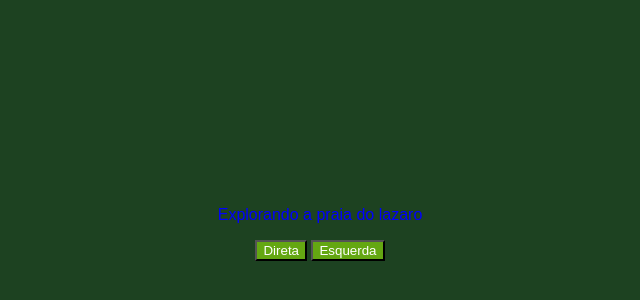
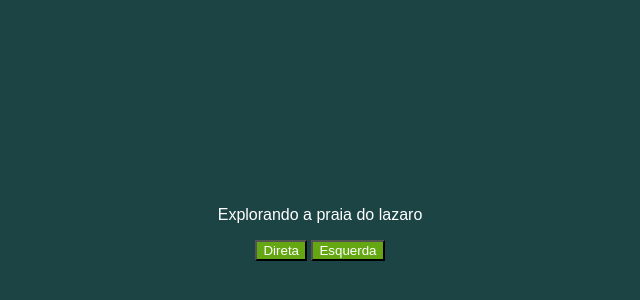
Before and after one commit to AnaVicente3c/As-aventuras, a plain HTML site: page index.html in a window 1280 px wide. Shown: the part 134-434 px from the top of the page, without its empty margins (320-960 px from the left). Drawn offline with Linux system fonts and the light colour scheme; a web font is replaced by a local one.

Commit message:
Update style.css

```diff
--- a/style.css
+++ b/style.css
@@ -1,6 +1,6 @@
 body {
-    background-color: #1D4221;
-    color: Blue;
+    background-color: #1D4444;
+    color: White;
     font-family: "Bai Jamjuree", sans-serif;
     display: flex;
     justify-content: center;
```
